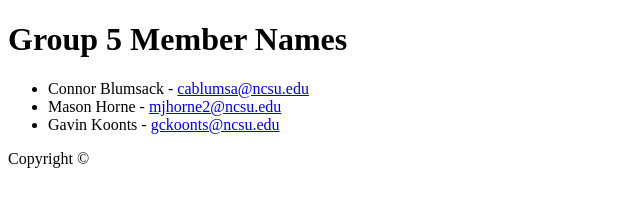
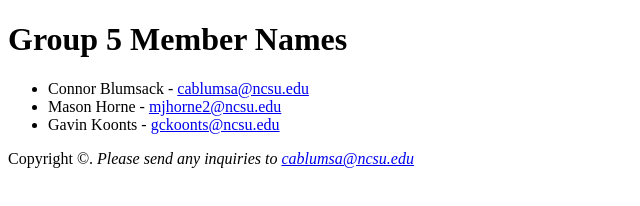
Before and after one commit to CSC-510-Group-5/git-Homework2, a plain HTML site: page index.html in a window 1280 px wide. Shown: the whole page, without its empty margins (0-640 px from the left). Drawn offline with Linux system fonts and the light colour scheme.

Commit message:
Resolving #15, website footer now has contact information

```diff
--- a/index.html
+++ b/index.html
@@ -12,7 +12,7 @@
             <li>Gavin Koonts - <a href="mailto:gckoonts@ncsu.edu">gckoonts@ncsu.edu</a></li>
         </ul>
         <footer>
-            <p>Copyright ©</p>
+            <p>Copyright ©. <i>Please send any inquiries to <a href="mailto:cablumsa@ncsu.edu">cablumsa@ncsu.edu</a></i></p>
         </footer>
     </body>
 </html>
```
